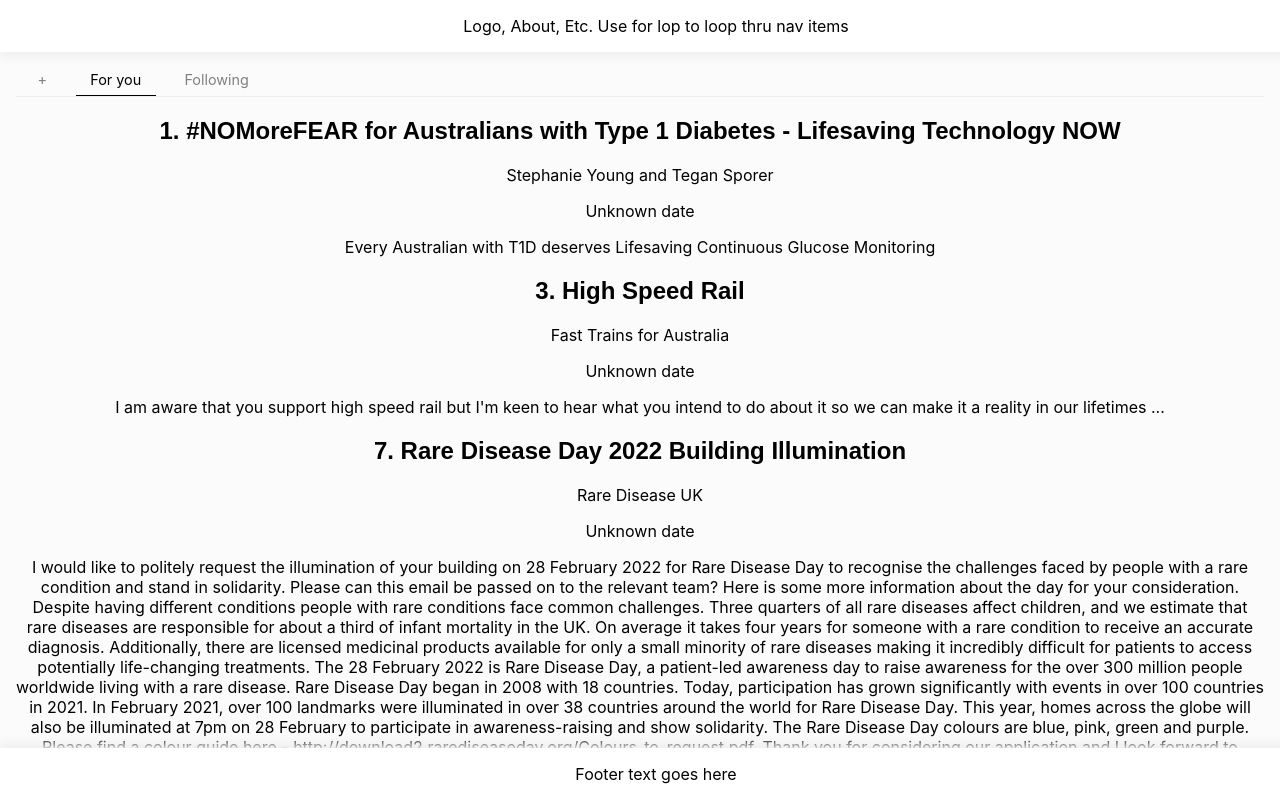
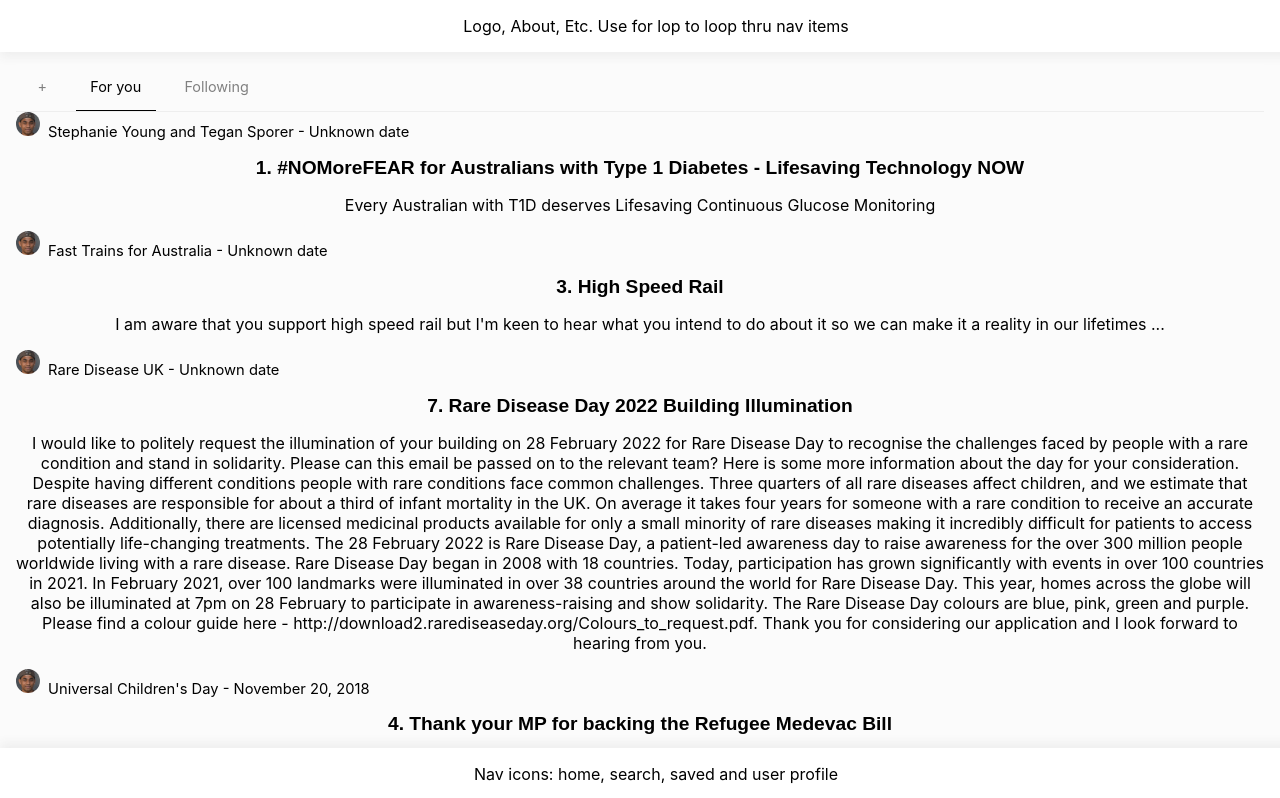
Before and after one commit to a-l-e-x-a-n-d-r-a-l-i-u/helium-client, a React (Create React App) app: page / in a window 1280 px wide. Shown: the top 798 px of the page. Built offline with nearby package versions, Linux system fonts and the light colour scheme.

Commit message:
styling cards in Feed UI

```diff
--- a/public/getposts.js
+++ b/public/getposts.js
@@ -1,4 +1,5 @@
 //USE TYPESCRIPT FOR BACKEND
+//also why does postlist.push is reading the files in content folder in alphabetical order, but in posts.json, it's random af
 
 
 //file system library
@@ -31,7 +32,6 @@ const getPosts = async () => {
         }
 
         parseMetadata = ({ lines, metadataIndices }) => {
-          //no matter what happens in a function, always remember to have areturn function. if you use 'if' have a backup return in case the if condition isn't met
           // if we have a metadata indices array with elements in it, we want to sliece the lines array between the two indices with the --- in it
           if (metadataIndices.length > 0) {
             // but ignoring the first line that's just --- and we want to start at title
@@ -47,6 +47,7 @@ const getPosts = async () => {
           }
           // because metadataIndices.length is 0 for the blank markdown files, need to return empty object
           return {}
+          //rule of thumb: in a function, always remember to have a return function. if you use 'if' have a backup return in case the if condition isn't met
         }
 
         parseContent = ({ lines, metadataIndices }) => {
--- a/src/App.css
+++ b/src/App.css
@@ -1,10 +1,13 @@
-/* mobile first */
+/* design for the smallest screens first!!!!!!!!!!!!!! */
+/* add in some breakpoints later */
+
 h1 {
   font-family: serif;
 }
 
 h2 {
   font-family: sans-serif;
+  font-size: 1.2em;
 }
 
 a {
@@ -32,7 +35,7 @@ nav {
 }
 
 #layout-container {
-  margin: 3em 0 0 0;
+  margin: 3em 0em;
   padding: 1em;
   background-color: #fbfbfb;
 }
@@ -61,13 +64,38 @@ nav {
 
 #feed-nav .tab {
   margin: 0 .5em;
-  padding: .5em 1em;
+  padding: 1em;
   font-size: .9em;
 }
 
 #feed-nav .selected-tab {
   color: black;
   border-bottom: 1px solid black;
+}
+
+img.profile-icon {
+  width: 24px;
+  border-radius: 50%;
+  display: inline;
+}
+
+div.post-metadata {
+  text-align: left;
+}
+
+div.author-date {
+  margin: 0 0 0 8px;
+  height: 100%;
+  font-weight: 400;
+  font-size: .92em;
+  display: inline;
+}
+
+/* how do i center this text vertically? */
+div.author-date * {
+  padding: auto 0;
+  align-items: center;
+  vertical-align: middle;
 }
 
 .App {
--- a/src/stateless_components/Feed.tsx
+++ b/src/stateless_components/Feed.tsx
@@ -1,18 +1,26 @@
 import React from "react";
 import postlist from "../posts.json";
+import image from "../images/thispersondoesnotexist.jpeg";
 
 const PostList: React.FC = () => {
   return (
-    <div className="postlist">
+    <div className='postlist'>
       {postlist.map((post, i) => {
         return (
-          <div className="postlist card">
-            {/* make the cards pretty bc it's very ugly right now */}
+          <div className='postlist card'>
+            {/* could use next.js for responsive images, if can be bothered learning something new */}
+            {/* should use a compressed version of images for a profile icon as well, otherwise it will take forever to load */}
+            <div className='post-metadata'>
+              <img src={image} className='profile-icon' />
+              {/* actually the src should be more like {process.env.PUBLIC_URL + image} except you haven't set up process.env yet */}
+              {/* include post.org if it's written by a person or by an org. but also tweak getposts.js to hide if one or the other doesn't exist, we don't need a billion cards with 'Unknown author in Save the Children', just say 'Save the Children' */}
+              <div className='author-date'>
+                <span>{post.author}</span> - <span>{post.date}</span>
+              </div>
+            </div>
             <h2>
               {post.id}. {post.title}
             </h2>
-            <p>{post.author}</p>
-            <p>{post.date}</p>
             <p>{post.content}</p>
           </div>
         );
@@ -24,18 +32,18 @@ const PostList: React.FC = () => {
 const FeedNav: React.FC = () => {
   return (
     // how to programmatically show the 'selected' state ???????? use for loop to loop thru list of tabs ????
-    // feed-nav should also be sticky (position: fixed) to the top when you're scrolling on mobile
-    <div id="feed-nav">
-      <a href="/recommendations">
-        <div className="tab symbol">+</div>
+
+    <div id='feed-nav'>
+      <a href='recommendations'>
+        <div className='tab symbol'>+</div>
       </a>
 
-      <a href="/">
-        <div className="tab selected-tab">For you</div>
+      <a href='/'>
+        <div className='tab selected-tab'>For you</div>
       </a>
 
-      <a href="/?feed=following&source=home">
-        <div className="tab">Following</div>
+      <a href='/?feed=following&source=home'>
+        <div className='tab'>Following</div>
       </a>
     </div>
   );
--- a/src/stateless_components/Footer.tsx
+++ b/src/stateless_components/Footer.tsx
@@ -1,11 +1,11 @@
-import React from 'react';
+import React from "react";
 
 const Footer = () => {
   return (
     <nav className='footer'>
-      Footer text goes here
+      Nav icons: home, search, saved and user profile
     </nav>
-  )
-}
+  );
+};
 
-export default Footer
+export default Footer;
```
Also changed, not shown: src/components/TagPage.tsx (deleted, +0 -7 lines), src/content/highspeedrail.md (+1 -1 lines), src/stateless_components/TagList.tsx (+7 -4 lines), src/images/thispersondoesnotexist.jpeg (added).
